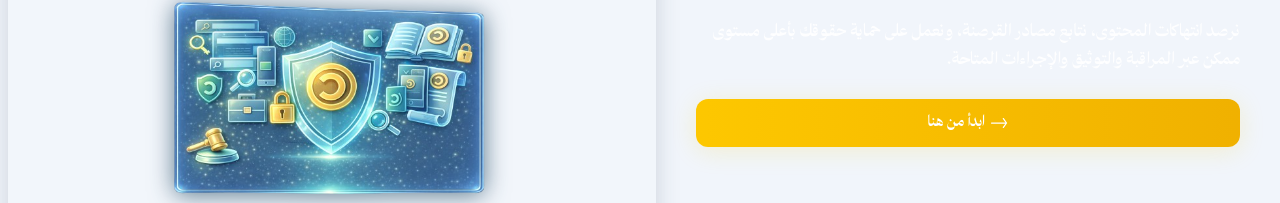
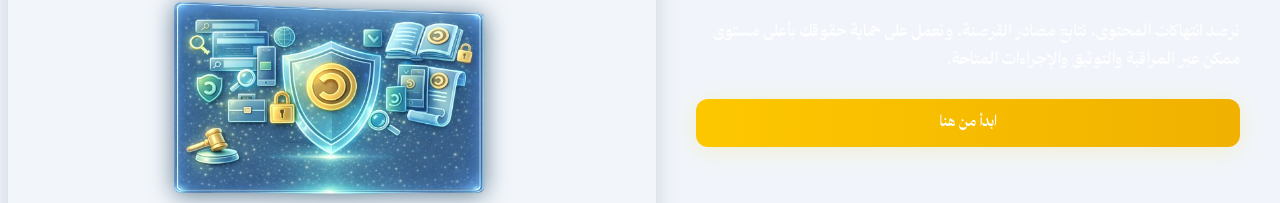
Before and after one commit to Abdullah-AlSalloum/yasergothani, a Next.js app: page / in a window 1280 px wide. Shown: the part 383-586 px from the top of the page. Built offline with nearby package versions, Linux system fonts and the light colour scheme.

Commit message:
removing the arrows form all strat from here buttons

```diff
--- a/src/components/Footer.tsx
+++ b/src/components/Footer.tsx
@@ -24,9 +24,6 @@ const Footer = () => (
             className="group relative inline-flex items-center justify-center gap-1 bg-gradient-to-r from-yellow-400 to-yellow-500 text-primary font-extrabold py-3 px-6 rounded-xl text-center shadow-xl hover:from-yellow-500 hover:to-yellow-400 hover:scale-[1.03] transition-all duration-200 focus:outline-none focus:ring-2 focus:ring-yellow-300"
             style={{ boxShadow: '0 4px 24px 0 rgba(252, 212, 16, 0.18)' }}
           >
-            <svg xmlns="http://www.w3.org/2000/svg" fill="none" viewBox="0 0 24 24" strokeWidth={1.5} stroke="currentColor" className="w-5 h-5 transition-transform duration-200 group-hover:translate-x-1">
-              <path strokeLinecap="round" strokeLinejoin="round" d="M17.25 6.75L21 12m0 0l-3.75 5.25M21 12H3" />
-            </svg>
             ابدأ من هنا
           </a>
         </div>
--- a/src/components/HeroSection.tsx
+++ b/src/components/HeroSection.tsx
@@ -100,9 +100,6 @@ export default function HeroSection() {
               className="flex-1 group relative inline-flex items-center justify-center gap-1 bg-gradient-to-r from-yellow-400 to-yellow-500 text-primary font-extrabold py-3 rounded-xl text-center shadow-xl hover:from-yellow-500 hover:to-yellow-400 hover:scale-[1.03] transition-all duration-200 focus:outline-none focus:ring-2 focus:ring-yellow-300"
               style={{ boxShadow: '0 4px 24px 0 rgba(252, 212, 16, 0.18)' }}
             >
-              <svg xmlns="http://www.w3.org/2000/svg" fill="none" viewBox="0 0 24 24" strokeWidth={1.5} stroke="currentColor" className="w-5 h-5 transition-transform duration-200 group-hover:translate-x-1">
-                <path strokeLinecap="round" strokeLinejoin="round" d="M17.25 6.75L21 12m0 0l-3.75 5.25M21 12H3" />
-              </svg>
               ابدأ من هنا
             </Link>
           </div>
--- a/src/components/ProofSection.tsx
+++ b/src/components/ProofSection.tsx
@@ -75,9 +75,6 @@ const ProofSection = () => (
           className="group relative inline-flex items-center justify-center gap-1 bg-gradient-to-r from-yellow-400 to-yellow-500 text-primary font-extrabold py-3 px-6 rounded-xl text-center shadow-xl hover:from-yellow-500 hover:to-yellow-400 hover:scale-[1.03] transition-all duration-200 focus:outline-none focus:ring-2 focus:ring-yellow-300"
           style={{ boxShadow: '0 4px 24px 0 rgba(252, 212, 16, 0.18)' }}
         >
-          <svg xmlns="http://www.w3.org/2000/svg" fill="none" viewBox="0 0 24 24" strokeWidth={1.5} stroke="currentColor" className="w-5 h-5 transition-transform duration-200 group-hover:translate-x-1">
-            <path strokeLinecap="round" strokeLinejoin="round" d="M17.25 6.75L21 12m0 0l-3.75 5.25M21 12H3" />
-          </svg>
           ابدأ من هنا
         </a>
       </div>
--- a/src/components/SolutionsSection.tsx
+++ b/src/components/SolutionsSection.tsx
@@ -164,9 +164,6 @@ const SolutionsSection: React.FC = () => {
                     className="group absolute left-1/2 -translate-x-1/2 bottom-4 w-[90%] inline-flex items-center justify-center gap-1 bg-gradient-to-r from-yellow-400 to-yellow-500 text-primary font-extrabold py-3 rounded-xl text-center shadow-xl hover:from-yellow-500 hover:to-yellow-400 hover:scale-[1.03] transition-all duration-200 focus:outline-none focus:ring-2 focus:ring-yellow-300"
                     style={{ boxShadow: '0 4px 24px 0 rgba(252, 212, 16, 0.18)' }}
                   >
-                    <svg xmlns="http://www.w3.org/2000/svg" fill="none" viewBox="0 0 24 24" strokeWidth={1.5} stroke="currentColor" className="w-5 h-5 transition-transform duration-200 group-hover:translate-x-1">
-                      <path strokeLinecap="round" strokeLinejoin="round" d="M17.25 6.75L21 12m0 0l-3.75 5.25M21 12H3" />
-                    </svg>
                     ابدأ من هنا
                   </a>
                 </div>
```
